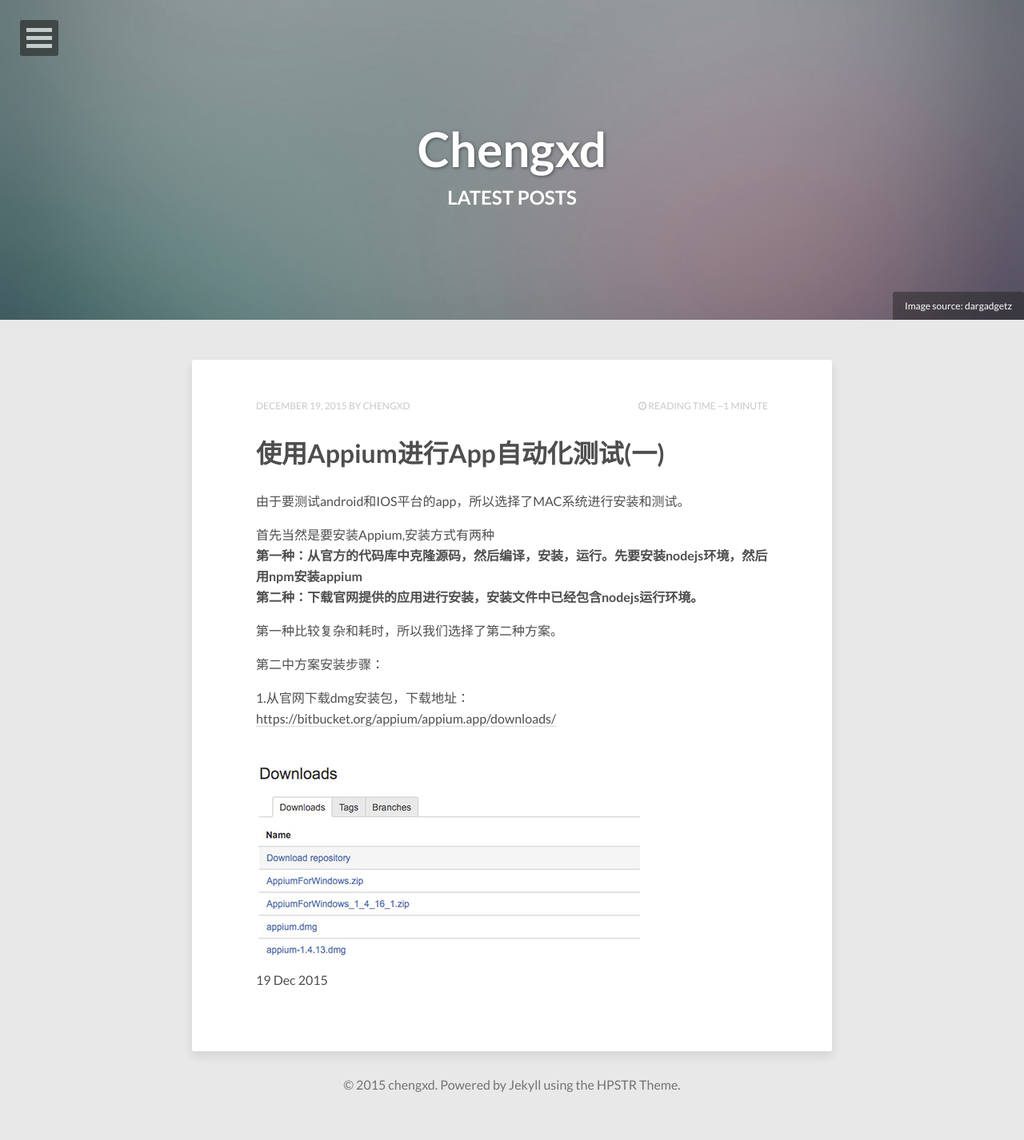
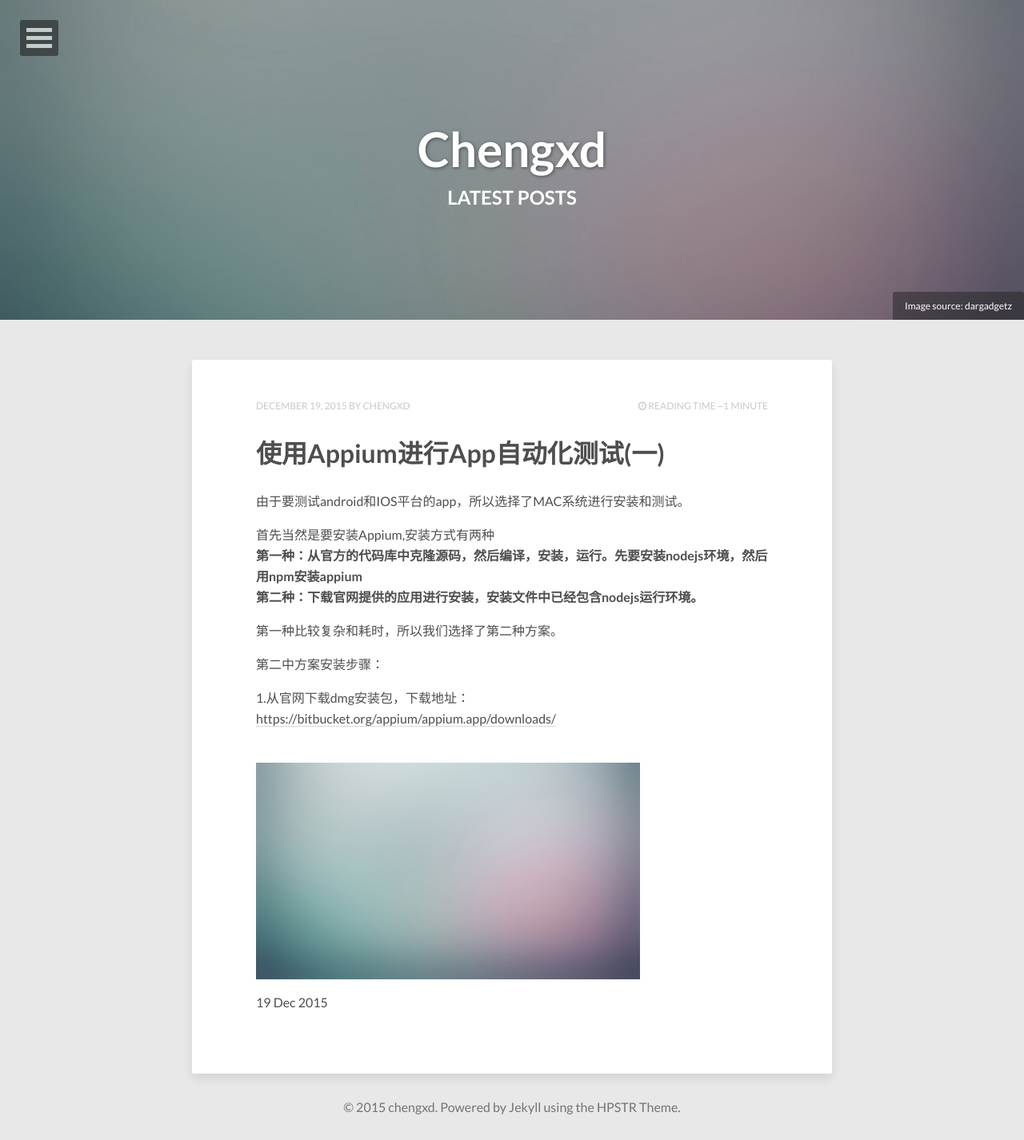
Before and after one commit to chengxd/blog, a Jekyll site: the page built from index.html, in a window 1280 px wide. Shown: the whole page at 80% size. Built offline with Jekyll 4.4.1, drawn with Linux system fonts in a browser that asks for light colours; nearby versions of some CDN libraries; the list of posts is cut into pages by our own code; before the commit the page ends 1398 px from its top, so only the background shows below that.

Commit message:
update post

```diff
--- a/_posts/2015-12-19-apptest.html
+++ b/_posts/2015-12-19-apptest.html
@@ -12,6 +12,6 @@ title: 使用Appium进行App自动化测试(一)
 <p>第二中方案安装步骤：</p>
 <p>1.从官网下载dmg安装包，下载地址：<a href="https://bitbucket.org/appium/appium.app/downloads/">https://bitbucket.org/appium/appium.app/downloads/</a></p>
 <br>
-<img src="/images/apptest/appium_download.jpg" width="480" height="230">
+<img src="/images/abstract-1.jpg" width="480" height="230">
 
 <p>{{ page.date | date_to_string }}</p>
```
Also changed, not shown: README.md.
